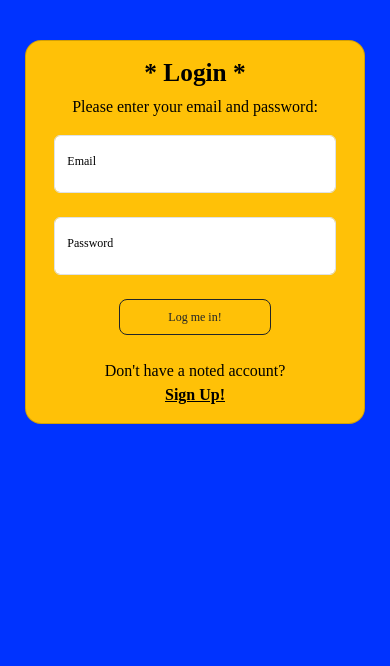
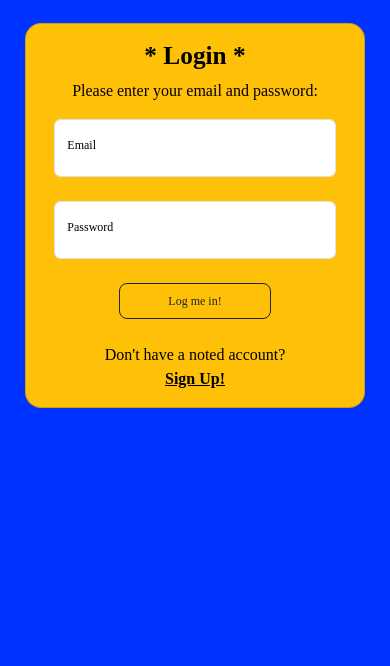
Before and after one commit to eddie-hernandez/recd-recs-tracker-client, a website with bundled scripts: page index.html in a window 390 px wide. Shown: the part 178-844 px from the top of the page. Built offline with nearby package versions, Linux system fonts and the light colour scheme; no server answers; a web font is replaced by a local one.

Commit message:
adjusting body margin top for mobile view

```diff
--- a/styles.css
+++ b/styles.css
@@ -357,6 +357,9 @@ h6 {
 
 /* RESIZING FOR SMALLER SCREENS */
 @media screen and (max-width: 600px) {
+  body {
+    margin-top: 2vh;
+  }
   #show-all-container {
     margin-top: 3vh;
   }
```
